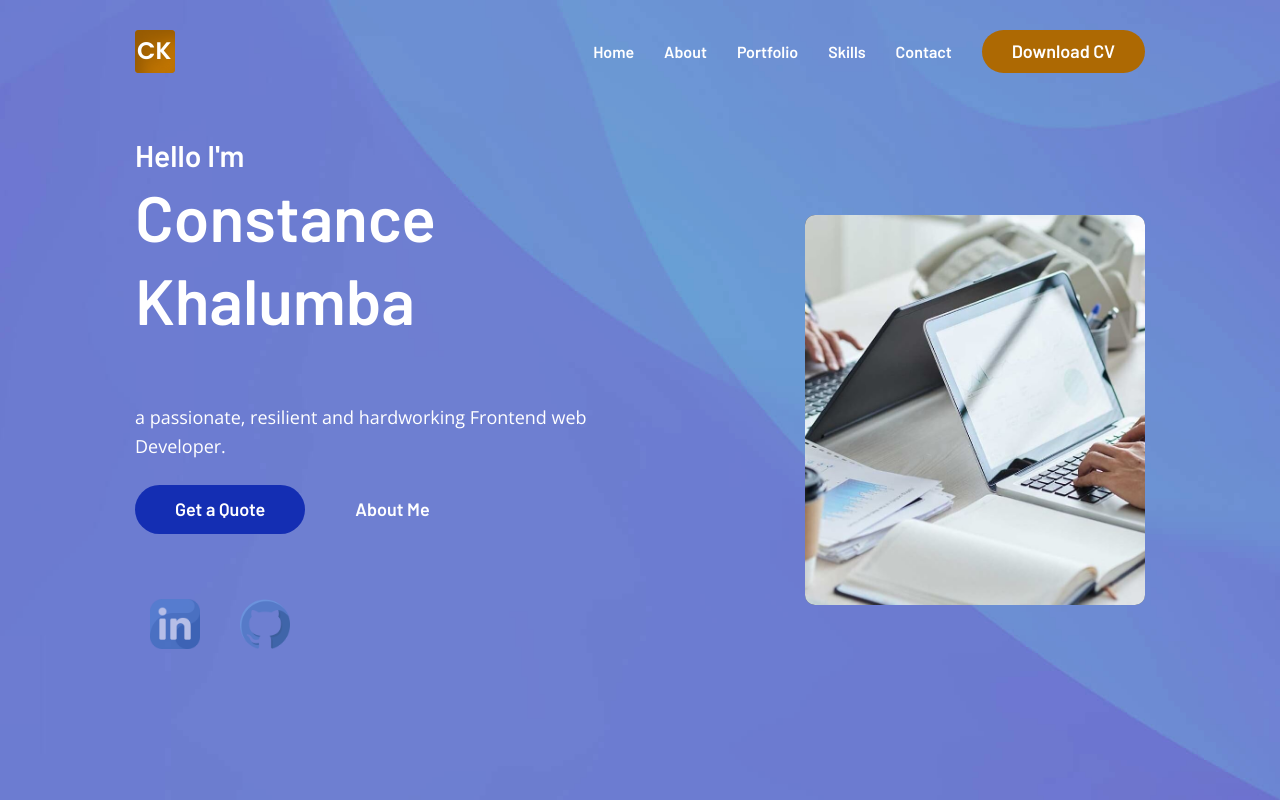
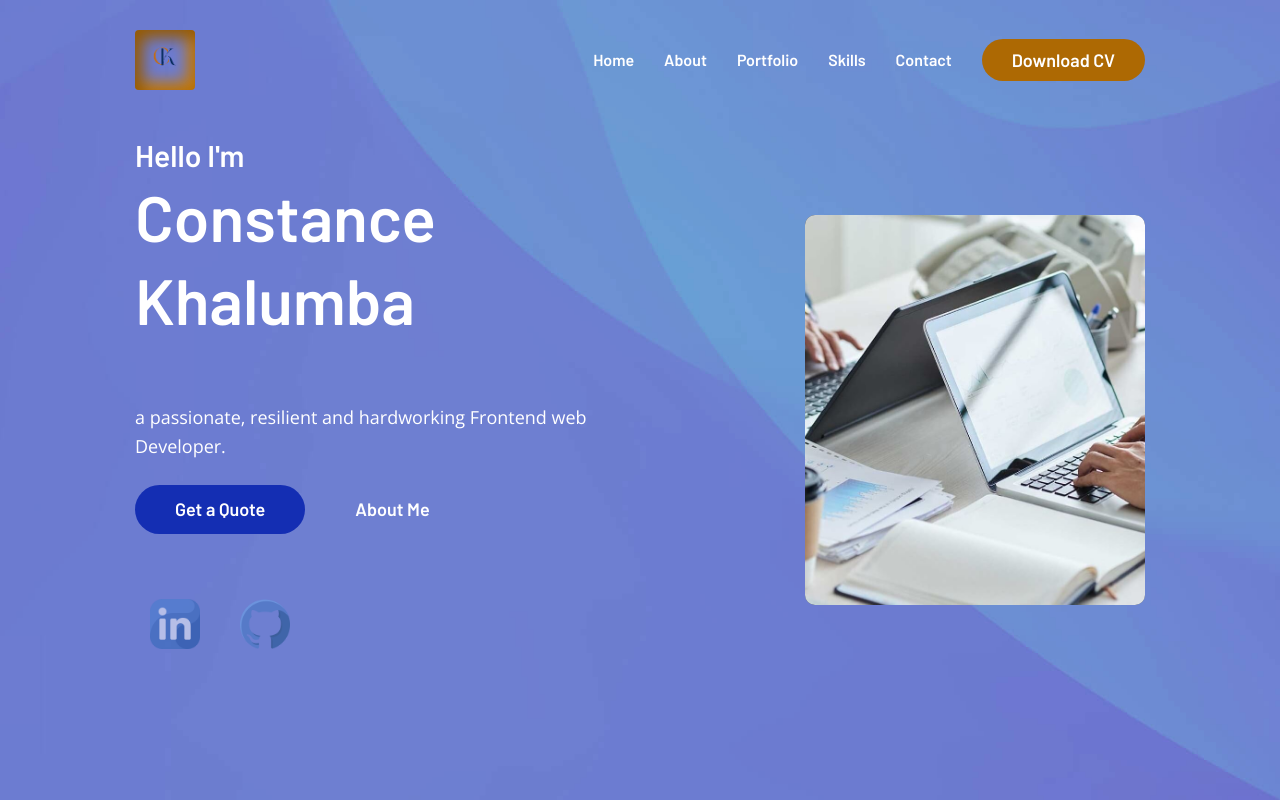
Before and after one commit to Connie-Khalumba/connie-portfolio, a plain HTML site: page index.html in a window 1280 px wide. Shown: the top 800 px of the page. Drawn offline with nearby package versions, Linux system fonts and the light colour scheme.

Commit message:
first commit

```diff
--- a/css/style.css
+++ b/css/style.css
@@ -252,9 +252,9 @@
 
   .logo {
     border-radius: 4px;
-    width: 40px;
+    width: 60px;
     padding: 2px;
-    background: #ad6903;
+    background: none;
     box-shadow: inset 8px 8px 15px #955a03,
                 inset -8px -8px 15px #c57803;
     color: white;
--- a/index.html
+++ b/index.html
@@ -37,9 +37,9 @@
   <header class="header" data-header>
     <div class="container">
 
-      <a href="#">
-        <h1 class="logo">CK</h1>
-      </a>
+      <div class="navbar-logo">
+        <img src="./images/images/Black_And_Gold_Modern_Beauty_Salon_Logo__1_-removebg-preview.png" alt="Logo" class="logo" />
+      </div>
 
       <button class="nav-toggle-btn" aria-label="Toggle Menu" data-nav-toggle-btn>
         <ion-icon name="menu-outline" class="menu-icon"></ion-icon>
```
Also changed, not shown: images/images/Black_And_Gold_Modern_Beauty_Salon_Logo__1_-removebg-preview.png (added).
